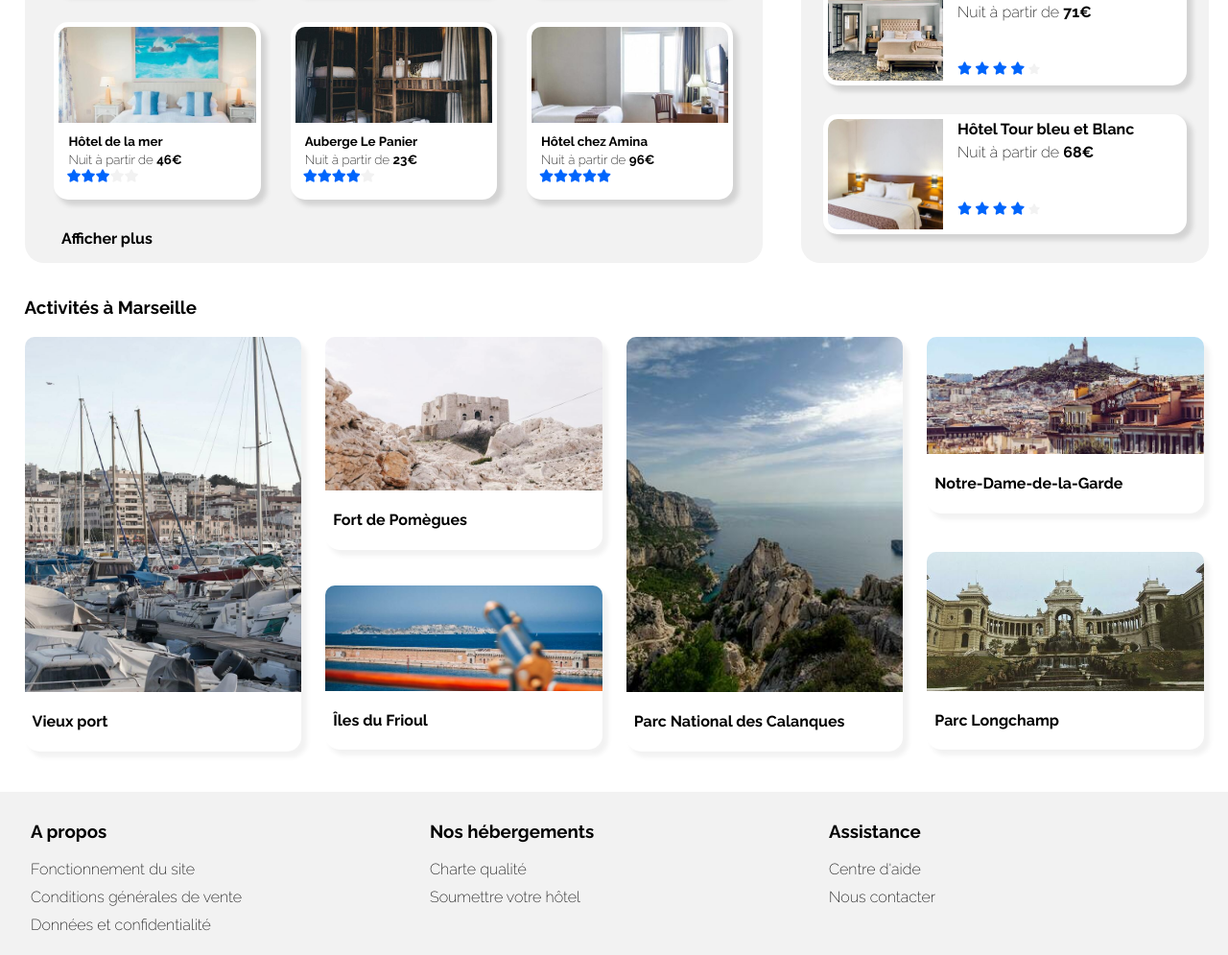
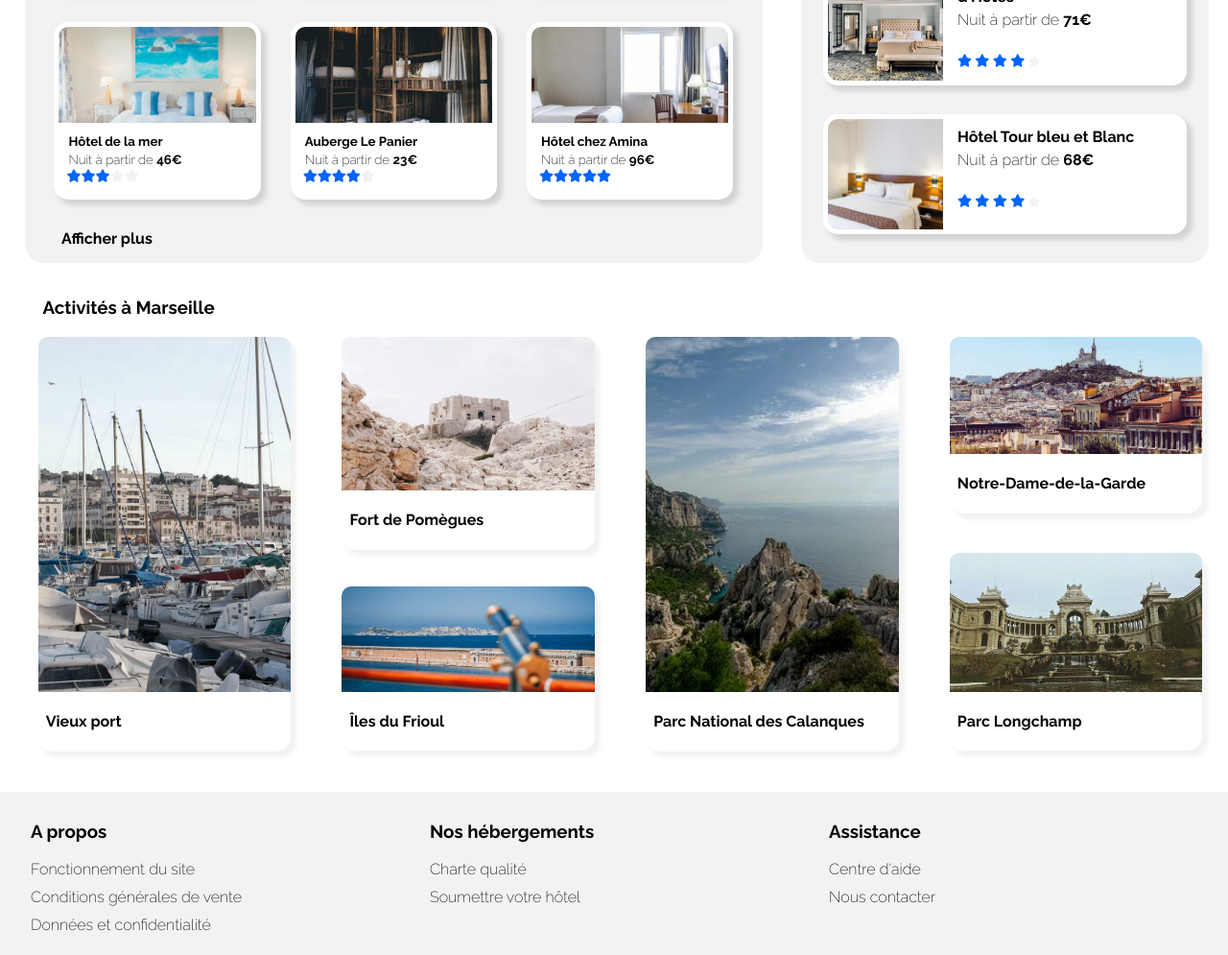
Before and after one commit to Lisa27KL/Projet2, a plain HTML site: page index.html in a window 1280 px wide. Shown: the part 713-1708 px from the top of the page at 96% size. Drawn offline with Linux system fonts and the light colour scheme.

Commit message:
Add files via upload

```diff
--- a/css/style.css
+++ b/css/style.css
@@ -384,7 +384,6 @@ button:hover,.pluspopulaires:hover,#blocactivites1:hover, #blocactivites3:hover{
 
 .etoilespopulairesvides{
     color: #f2f2f2;
-    margin-top: 20px;
     font-size: smaller;
 }
 
@@ -392,7 +391,7 @@ button:hover,.pluspopulaires:hover,#blocactivites1:hover, #blocactivites3:hover{
     display: flex;
     flex-direction: row;
     flex-wrap: nowrap;
-    width: 100%;
+    width: 97%;
     margin-top: 35px;
     margin-bottom: 20px;
 }
@@ -403,13 +402,12 @@ button:hover,.pluspopulaires:hover,#blocactivites1:hover, #blocactivites3:hover{
     display: flex;
     flex-direction: row;
     flex-wrap: wrap;
-    align-items: flex-start;
     margin-bottom: 30px;
-
+    justify-content: space-around;
 }
 
 #blocactivites1{
-    width: 23%;
+    width: 21%;
     height: 40%;
     margin: 1%;
     margin-top: 0;
@@ -418,7 +416,6 @@ button:hover,.pluspopulaires:hover,#blocactivites1:hover, #blocactivites3:hover{
     flex-direction: column;
     flex-wrap: nowrap;
     justify-content: flex-end;
-    align-items: flex-start;
     box-shadow: 5px 5px 5px 1px #f2f2f2;
     border-radius: 15px;
 }
@@ -428,14 +425,12 @@ button:hover,.pluspopulaires:hover,#blocactivites1:hover, #blocactivites3:hover{
     border-radius: 10px 10px 0 0;
     width: 100%;
     height: 370px;
-    background-size: cover;
-    background-position: center;
     object-fit: cover;
 }
 
 #blocactivites2{
-    width: 23%;
-    height: 430px;
+    width: 21%;
+    height: 431px;
     margin: 1%;
     margin-top: 0;
     display: flex;
@@ -478,7 +473,7 @@ button:hover,.pluspopulaires:hover,#blocactivites1:hover, #blocactivites3:hover{
 }
 
 #blocactivites3{
-    width: 23%;
+    width: 21%;
     height: 40%;
     margin: 1%;
     margin-top: 0;
@@ -486,7 +481,6 @@ button:hover,.pluspopulaires:hover,#blocactivites1:hover, #blocactivites3:hover{
     flex-direction: column;
     flex-wrap: nowrap;
     justify-content: flex-end;
-    align-items: flex-start;
     box-shadow: 5px 5px 5px 1px #f2f2f2;
     border-radius: 15px;
 }
@@ -500,8 +494,8 @@ button:hover,.pluspopulaires:hover,#blocactivites1:hover, #blocactivites3:hover{
 }
 
 #blocactivites4{
-    width: 23%;
-    height: 430px;
+    width: 21%;
+    height: 431px;
     margin: 1%;
     margin-top: 0;
     display: flex;
@@ -538,9 +532,11 @@ button:hover,.pluspopulaires:hover,#blocactivites1:hover, #blocactivites3:hover{
 .nomsactivites{
     padding-left: 8px;
 }
+
 #imgactivites1 a,#imgactivites2 a,#imgactivites3 a,#imgactivites4 a,#imgactivites5 a,#imgactivites6 a{
     width: 100%;
 }
+
 footer{
     display: flex;
     flex-wrap: wrap;
--- a/css/stylemobile.css
+++ b/css/stylemobile.css
@@ -210,7 +210,7 @@
     }
 
     #blocactivites1,#blocactivites2,#blocactivites3,#blocactivites4{
-        width: auto;
+        width: 87%;
         height:auto;
         margin-bottom: 8%;
         margin-left: 4%;
@@ -218,7 +218,7 @@
 
     #imgactivites1,#imgactivites2,#imgactivites3,#imgactivites4,#imgactivites5,#imgactivites6{
         height: 80px;
-        width: 338px;
+        width: 100%;
     }
 
 
--- a/css/styletab.css
+++ b/css/styletab.css
@@ -43,7 +43,7 @@
         padding: 0;
         order: 1;
         display: flex;
-        justify-content: space-around;
+        justify-content: space-evenly;
         align-items: center;
         flex-wrap: wrap;
         flex-direction: row;
@@ -102,12 +102,11 @@
         width: 94%;
     }
     #titreactivites{
-        width: 90%;
+        width: 93%;
     }
 
     #activites{
-        width: 97%;
-        margin-left: 3%;
+        justify-content: center;
     }
 
     #imgactivites4{
```
